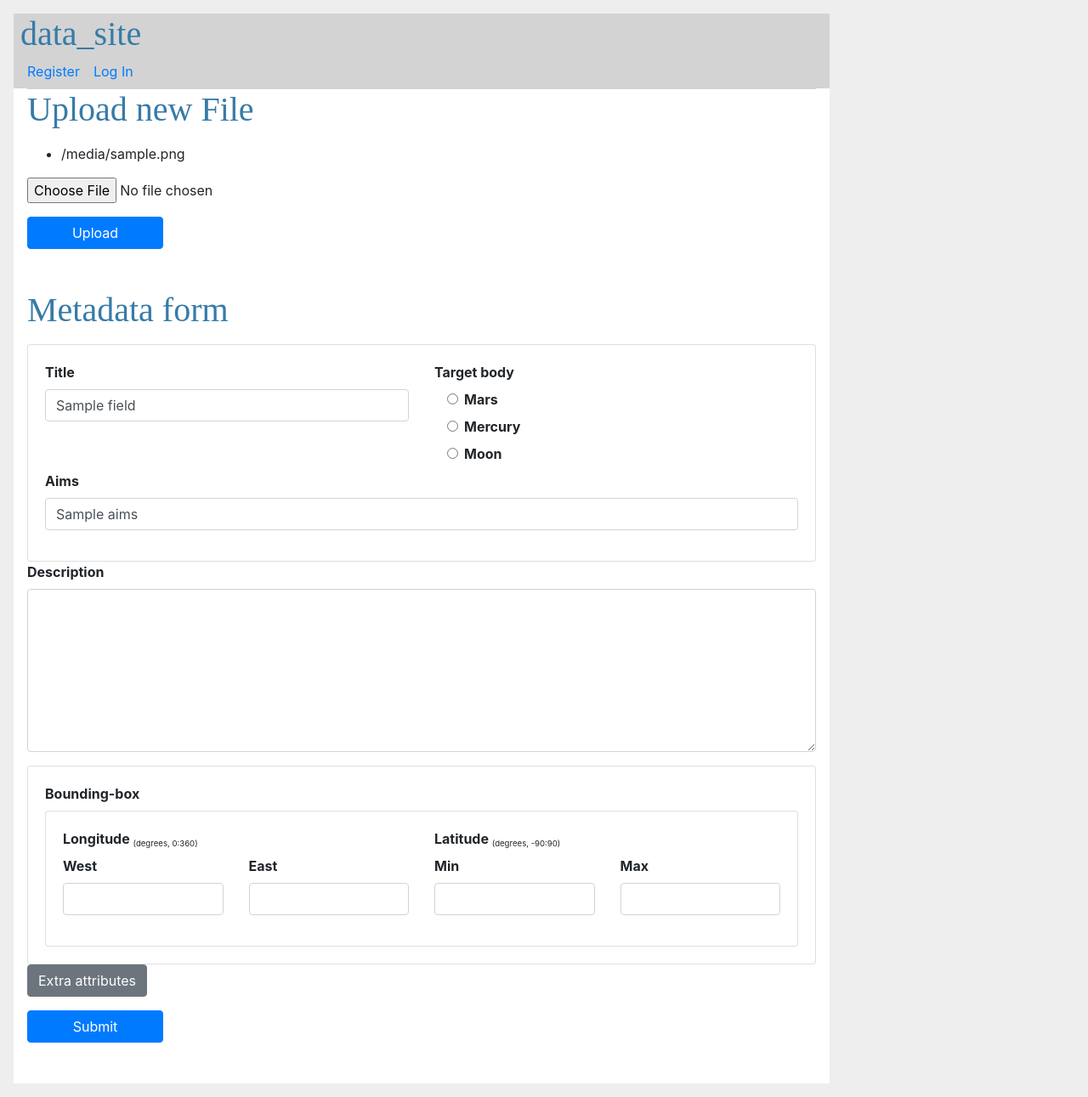
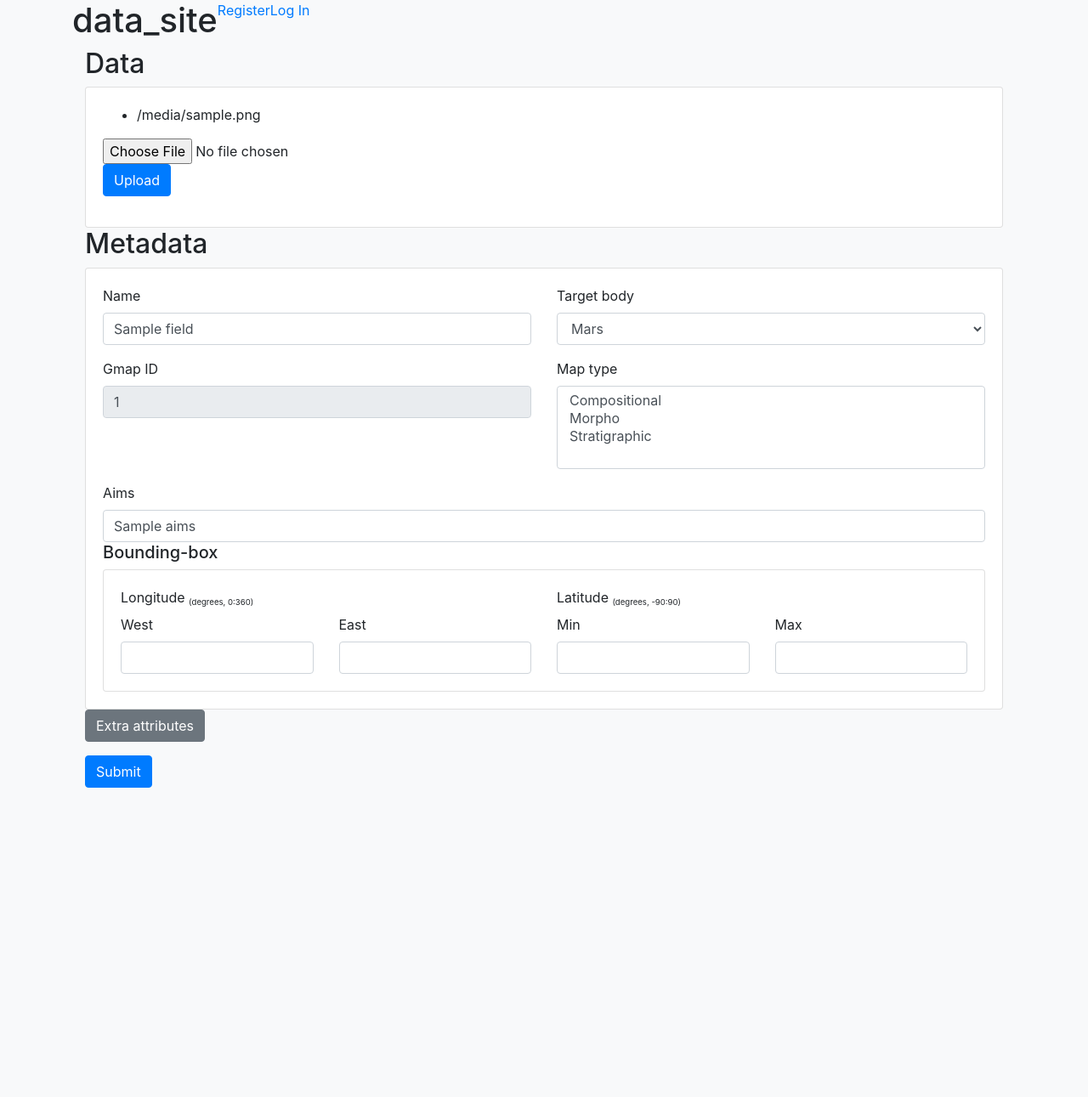
Before and after one commit to europlanet-gmap/data_site, a Flask app: template data_site/templates/blog/create_hard.html in a window 1280 px wide. Shown: the whole page at 85% size. After the commit the page ends 927 px from the top, so only its background shows below. Run offline with Flask 2, Linux system fonts and the light colour scheme; the template is opened without the code that fills it: most values are stand-ins (such as "Sample title", 1, 10 or a date in 2020).

Commit message:
[wip] add multiselect for map-type and include it in gmap-id

```diff
--- a/data_site/templates/base.html
+++ b/data_site/templates/base.html
@@ -1,23 +1,49 @@
 <!doctype html>
+<html lang="en">
+
+<head>
+  <meta charset="utf-8">
+  <meta name="viewport" content="width=device-width, initial-scale=1, shrink-to-fit=no">
+  <meta name="description" content="">
+  <meta name="author" content="">
+  <link rel="icon" href="/docs/4.0/assets/img/favicons/favicon.ico">
+
+  <!-- <link rel="stylesheet" href="{{ url_for('static', filename='style.css') }}"> -->
   <title>{% block title %}{% endblock %} - data_site</title>
-<link rel="stylesheet" href="{{ url_for('static', filename='style.css') }}">
-<link rel="stylesheet"
-  href="https://cdn.jsdelivr.net/npm/bootstrap@4.6.0/dist/css/bootstrap.min.css"
-  integrity="sha384-B0vP5xmATw1+K9KRQjQERJvTumQW0nPEzvF6L/Z6nronJ3oUOFUFpCjEUQouq2+l"
-  crossorigin="anonymous"
->
-<nav>
+
+  <link rel="canonical" href="https://getbootstrap.com/docs/4.0/examples/checkout/">
+
+  <!-- Bootstrap core CSS -->
+  <link rel="stylesheet" href="https://cdn.jsdelivr.net/npm/bootstrap@4.6.0/dist/css/bootstrap.min.css" integrity="sha384-B0vP5xmATw1+K9KRQjQERJvTumQW0nPEzvF6L/Z6nronJ3oUOFUFpCjEUQouq2+l" crossorigin="anonymous">
+
+  <!-- Custom styles for this template -->
+  <!-- <link href="form-validation.css" rel="stylesheet"> -->
+</head>
+
+<body class="bg-light">
+
+  <div class="container">
+    <nav class="nav">
       <h1>data_site</h1>
-  <ul>
+      <ul class="nav">
         {% if g.user %}
-      <li><span>{{ g.user['username'] }}</span>
-      <li><a href="{{ url_for('auth.logout') }}">Log Out</a>
+          <li class="nav-item">
+            <span>{{ g.user['username'] }}</span>
+          </li>
+          <li class="nav-item">
+            <a href="{{ url_for('auth.logout') }}">Log Out</a>
+          </li>
         {% else %}
-      <li><a href="{{ url_for('auth.register') }}">Register</a>
-      <li><a href="{{ url_for('auth.login') }}">Log In</a>
+          <li class="nav-item">
+            <a href="{{ url_for('auth.register') }}">Register</a>
+          </li>
+          <li class="nav-item">
+            <a href="{{ url_for('auth.login') }}">Log In</a>
+          </li>
         {% endif %}
       </ul>
     </nav>
+
     <section class="content">
       <header>
         {% block header %}{% endblock %}
@@ -27,15 +53,23 @@
       {% endfor %}
       {% block content %}{% endblock %}
     </section>
-<script src="https://code.jquery.com/jquery-3.5.1.slim.min.js"
-  integrity="sha384-DfXdz2htPH0lsSSs5nCTpuj/zy4C+OGpamoFVy38MVBnE+IbbVYUew+OrCXaRkfj"
-  crossorigin="anonymous">
+    <!-- <footer class="my-5 pt-5 text-muted text-center text-small">
+        <p class="mb-1">&copy; 2017-2018 Company Name</p>
+        <ul class="list-inline">
+          <li class="list-inline-item"><a href="#">Privacy</a></li>
+          <li class="list-inline-item"><a href="#">Terms</a></li>
+          <li class="list-inline-item"><a href="#">Support</a></li>
+        </ul>
+      </footer> -->
+  </div>
+  {% block scripts %}
+  <script src="https://code.jquery.com/jquery-3.5.1.slim.min.js" integrity="sha384-DfXdz2htPH0lsSSs5nCTpuj/zy4C+OGpamoFVy38MVBnE+IbbVYUew+OrCXaRkfj" crossorigin="anonymous">
   </script>
-<script src="https://cdn.jsdelivr.net/npm/popper.js@1.16.1/dist/umd/popper.min.js"
-  integrity="sha384-9/reFTGAW83EW2RDu2S0VKaIzap3H66lZH81PoYlFhbGU+6BZp6G7niu735Sk7lN"
-  crossorigin="anonymous">
+  <script src="https://cdn.jsdelivr.net/npm/popper.js@1.16.1/dist/umd/popper.min.js" integrity="sha384-9/reFTGAW83EW2RDu2S0VKaIzap3H66lZH81PoYlFhbGU+6BZp6G7niu735Sk7lN" crossorigin="anonymous">
   </script>
-<script src="https://cdn.jsdelivr.net/npm/bootstrap@4.6.0/dist/js/bootstrap.min.js"
-  integrity="sha384-+YQ4JLhjyBLPDQt//I+STsc9iw4uQqACwlvpslubQzn4u2UU2UFM80nGisd026JF"
-  crossorigin="anonymous">
+  <script src="https://cdn.jsdelivr.net/npm/bootstrap@4.6.0/dist/js/bootstrap.min.js" integrity="sha384-+YQ4JLhjyBLPDQt//I+STsc9iw4uQqACwlvpslubQzn4u2UU2UFM80nGisd026JF" crossorigin="anonymous">
   </script>
+  {% endblock scripts %}
+</body>
+
+</html>
--- a/data_site/templates/blog/create_hard.html
+++ b/data_site/templates/blog/create_hard.html
@@ -3,9 +3,10 @@
 {% block title %}Submit form{% endblock %}
 
 {% block content %}
-
+<div class="col">
   <!-- File upload -->
-  <h1>Upload new File</h1>
+  <h2>Data</h2>
+  <div class="card card-body">
     <form method=post enctype=multipart/form-data>
       {% if files is not none %}
       <ul>
@@ -19,64 +20,85 @@
         <input class="btn btn-primary" type=submit value=Upload name="_form_upload">
       </div>
     </form>
+  </div>
 
   <!-- Metadata form -->
-  <h1>Metadata form</h1>
+  <h2>Metadata</h2>
   <form method="POST">
 
     <div class="card card-body">
 
       <div class="row">
+
         <div class="col">
-          <label for="title">
+          <!-- <label for="title">
             Title
           </label>
-          <input class="form-control"
-            type="string" id="title"
-            name="title"
-            value="{{ fields.title }}"
+          <input class="form-control" type="string" id="title" name="title" value="{{ fields.title }}"> -->
+          <div class="form-group">
+            <label for="name">
+              Name
+            </label>
+            <input class="form-control" type="text"
+              id="name" name="name" value="{{ fields.name }}"
+              oninput="replaceInputWhitespaces(event)"
+              onchange="updateGmapID()"
               >
           </div>
 
-        <div class="col"
-          <div class="row">
-            <label>
+          <div class="form-group">
+            <label for="gmap_id">
+              Gmap ID
+            </label>
+            <input class="form-control" type="string"
+              id="gmap_id" name="gmap_id" value="{{ fields.gmap_id }}"
+              readonly
+              >
+          </div>
+        </div>
+
+        <div class="col">
+          <div class="form-group">
+            <label for="target_body">
               Target body
             </label>
-            <div class="col">
-              <div class="form-check">
-                <input class="form-check-input"
-                  type="radio" id="target_body_mars"
-                  name="target_body"
-                  value="mars"
-                  {% if fields.target_body is equalto "mars" %}checked{% endif %}
-                >
-                <label class="form-check-label" for="target_body_mars">
+            <select class="form-control"
+              name="target_body" id="target_body"
+              onchange="updateGmapID()">
+              <option value="mars" {% if fields.target_body is equalto "mars" %}selected{% endif %}>
                 Mars
+              </option>
+              <option value="mercury" {% if fields.target_body is equalto "mercury" %}selected{% endif %}>
+                Mercury
+              </option>
+              <option value="moon" {% if fields.target_body is equalto "moon" %}selected{% endif %}>
+                Moon
+              </option>
+            </select>
+          </div>
+
+          <div class="form-group">
+            <label for="map_type">
+              Map type
             </label>
-              </div>
-              <div class="form-check">
-                <input class="form-check-input"
-                  type="radio" id="target_body_mercury"
-                  name="target_body"
-                  value="mercury"
-                  {% if fields.target_body is equalto "mercury" %}checked{% endif %}
-                >
-                <label class="form-check-label" for="target_body_mercury">
-                  Mercury
-                </label>
-              </div>
-              <div class="form-check">
-                <input class="form-check-input"
-                  type="radio" id="target_body_moon"
-                  name="target_body"
-                  value="moon"
-                  {% if fields.target_body is equalto "moon" %}checked{% endif %}
-                >
-                <label class="form-check-label" for="target_body_moon">
-                  Moon
-                </label>
-              </div>
+            <!-- <input class="form-control" type="string"
+              id="map_type" name="map_type"
+              value="{{ fields.map_type }}"
+              onchange="updateGmapID()"
+              > -->
+            <select class="form-control" multiple
+              name="map_type" id="map_type"
+              onchange="updateGmapID()">
+              <option value="compositional">
+                Compositional
+              </option>
+              <option value="morpho">
+                Morpho
+              </option>
+              <option value="stratigraphic">
+                Stratigraphic
+              </option>
+            </select>
           </div>
         </div>
       </div>
@@ -84,28 +106,23 @@
       <label for="aims">
         Aims
       </label>
-        <input class="form-control"
-          type="string" id="aims"
-          name="aims"
-          value="{{ fields.aims }}"
-        >
-      </div>
-    </div>
+      <input class="form-control" type="string" id="aims" name="aims" value="{{ fields.aims }}">
+      <!-- </div> -->
 
-    <label for="description">
+      <!-- <h5 for="description">
       Description
-    </label>
+    </h5>
     <textarea class="form-control"
       id="description"
       name="description"
       value="{{ fields.description }}"
       rows="3"
-    ></textarea>
+    ></textarea> -->
 
-    <div class="card card-body">
-      <label>
+      <!-- <div class="card card-body"> -->
+      <h5>
         Bounding-box
-      </label>
+      </h5>
       <div class="card card-body">
         <div class="row">
           <div class="col">
@@ -117,21 +134,13 @@
                 <label for="lon_west">
                   West
                 </label>
-                <input class="form-control"
-                  type="number" id="lon_west"
-                  name="lon_west"
-                  value="{{ fields.lon_west }}"
-                >
+                <input class="form-control" type="number" id="lon_west" name="lon_west" value="{{ fields.lon_west }}">
               </div>
               <div class="col">
                 <label for="lon_east">
                   East
                 </label>
-                <input class="form-control"
-                  type="number" id="lon_east"
-                  name="lon_east"
-                  value="{{ fields.lon_east }}"
-                >
+                <input class="form-control" type="number" id="lon_east" name="lon_east" value="{{ fields.lon_east }}">
               </div>
             </div>
           </div>
@@ -145,21 +154,13 @@
                 <label for="lat_min">
                   Min
                 </label>
-                <input class="form-control"
-                  type="number" id="lat_min"
-                  name="lat_min"
-                  value="{{ fields.lat_min }}"
-                >
+                <input class="form-control" type="number" id="lat_min" name="lat_min" value="{{ fields.lat_min }}">
               </div>
               <div class="col">
                 <label for="lat_max">
                   Max
                 </label>
-                <input class="form-control"
-                  type="number" id="lat_max"
-                  name="lat_max"
-                  value="{{ fields.lat_max }}"
-                >
+                <input class="form-control" type="number" id="lat_max" name="lat_max" value="{{ fields.lat_max }}">
               </div>
             </div>
           </div>
@@ -168,154 +169,103 @@
     </div>
 
     <p>
-      <button class="btn btn-secondary" type="button"
-        data-toggle="collapse" data-target="#collapseExtra"
-        aria-expanded="false" aria-controls="collapseExtra"
-      >
+      <button class="btn btn-secondary" type="button" data-toggle="collapse" data-target="#collapseExtra" aria-expanded="false" aria-controls="collapseExtra">
         Extra attributes
       </button>
     </p>
     <div class="collapse" id="collapseExtra">
-      <div class="card card-body"
+      <div class="card card-body">
         <label for="crs">
           CRS (original/data)
         </label>
-        <input class="form-control"
-          type="string" id="crs"
-          name="crs"
-          value="{{ fields.crs }}"
-        >
-
-        <label for="gmap_id">
-          Gmap id
-        </label>
-        <input class="form-control"
-          type="string" id="gmap_id"
-          name="gmap_id"
-          value="{{ fields.gmap_id }}"
-          size="20"
-        >
-
-        <label for="map_type">
-          Map type
-        </label>
-        <input class="form-control"
-          type="string" id="map_type"
-          name="map_type"
-          value="{{ fields.map_type }}"
-        >
+        <input class="form-control" type="string" id="crs" name="crs" value="{{ fields.crs }}">
 
         <label for="output_scale">
           Output scale
         </label>
-        <input class="form-control"
-          type="string" id="output_scale"
-          name="output_scale"
-          value="{{ fields.output_scale }}"
-        >
+        <input class="form-control" type="string" id="output_scale" name="output_scale" value="{{ fields.output_scale }}">
 
         <label for="authors">
           Authors
         </label>
-        <input class="form-control"
-          type="string" id="authors"
-          name="authors"
-          value="{{ fields.authors }}"
-        >
+        <input class="form-control" type="string" id="authors" name="authors" value="{{ fields.authors }}">
 
         <label for="source_data">
           Source data
         </label>
-        <input class="form-control"
-          type="string" id="source_data"
-          name="source_data"
-          value="{{ fields.source_data }}"
-        >
+        <input class="form-control" type="string" id="source_data" name="source_data" value="{{ fields.source_data }}">
 
         <label for="standards">
           Standards
         </label>
-        <input class="form-control"
-          type="string" id="standards"
-          name="standards"
-          value="{{ fields.standards }}"
-        >
+        <input class="form-control" type="string" id="standards" name="standards" value="{{ fields.standards }}">
 
         <label for="doi">
           Doi
         </label>
-        <input class="form-control"
-          type="string" id="doi"
-          name="doi"
-          value="{{ fields.doi }}"
-        >
+        <input class="form-control" type="string" id="doi" name="doi" value="{{ fields.doi }}">
 
         <label for="references">
           References
         </label>
-        <input class="form-control"
-          type="string" id="references"
-          name="references"
-          value="{{ fields.references }}"
-        >
+        <input class="form-control" type="string" id="references" name="references" value="{{ fields.references }}">
 
         <label for="related_products">
           Related products
         </label>
-        <input class="form-control"
-          type="string" id="related_products"
-          name="related_products"
-          value="{{ fields.related_products }}"
-        >
+        <input class="form-control" type="string" id="related_products" name="related_products" value="{{ fields.related_products }}">
 
         <label for="units_definition">
           Units definition
         </label>
-        <input class="form-control"
-          type="string" id="units_definition"
-          name="units_definition"
-          value="{{ fields.units_definition }}"
-        >
+        <input class="form-control" type="string" id="units_definition" name="units_definition" value="{{ fields.units_definition }}">
 
         <label for="stratigraphic_info">
           Stratigraphic info
         </label>
-        <input class="form-control"
-          type="string" id="stratigraphic_info"
-          name="stratigraphic_info"
-          value="{{ fields.stratigraphic_info }}"
-        >
+        <input class="form-control" type="string" id="stratigraphic_info" name="stratigraphic_info" value="{{ fields.stratigraphic_info }}">
 
         <label for="comments">
           Comments
         </label>
-        <input class="form-control"
-          type="string" id="comments"
-          name="comments"
-          value="{{ fields.comments }}"
-        >
+        <input class="form-control" type="string" id="comments" name="comments" value="{{ fields.comments }}">
 
         <label for="heritage">
           Heritage
         </label>
-        <input class="form-control"
-          type="string" id="heritage"
-          name="heritage"
-          value="{{ fields.heritage }}"
-        >
+        <input class="form-control" type="string" id="heritage" name="heritage" value="{{ fields.heritage }}">
 
         <label for="acknowlegments">
           Acknowlegments
         </label>
-        <input class="form-control"
-          type="string" id="acknowlegments"
-          name="acknowlegments"
-          value="{{ fields.acknowlegments }}"
-        >
+        <input class="form-control" type="string" id="acknowlegments" name="acknowlegments" value="{{ fields.acknowlegments }}">
       </div>
     </div>
 
     <input class="btn btn-primary" type="submit" value="Submit" name="_form_metadata">
   </form>
+</div>
+{% endblock content %}
 
-{% endblock content %}
+{% block scripts %}
+{{ super() }}
+<script>
+  function replaceInputWhitespaces(e) {
+    const elem = e.currentTarget;
+    const value = elem.value.toLowerCase().replace(" ","-");
+    if (value != elem.value) {
+      console.log(`NAME value replaced: ${value},${elem.value}`);
+      elem.value = value;
+    }
+  }
+  function updateGmapID() {
+    const body = document.getElementById("target_body").value;
+    const _types = document.getElementById("map_type").selectedOptions;
+    // const type = Array.from(_types).map(val => val.charAt(0)).sort().join();
+    const type = Array.from(_types).map(({value}) => value.charAt(0)).sort().join("");
+    const name = document.getElementById("name").value;
+    const v_id = `GM_${body}_${type}_${name}`;
+    document.getElementById("gmap_id").value = v_id;
+  }
+</script>
+{% endblock scripts %}
```
Lines whose indentation alone changed are shown as unchanged.
